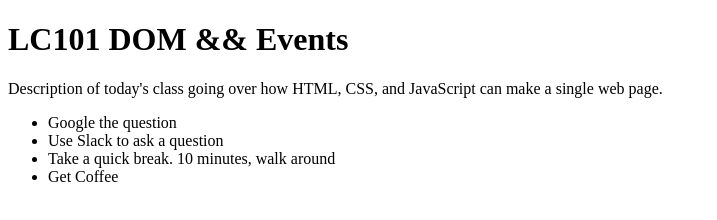
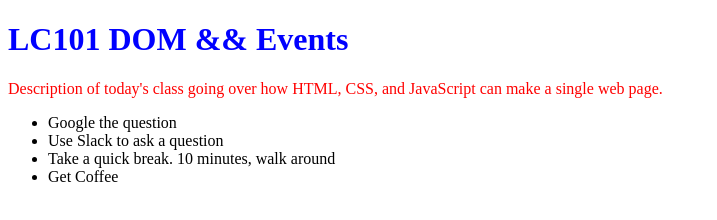
Before and after one commit to farrellw/LC101-DOM-EVENTS, a plain HTML site: page index.html in a window 1280 px wide. Shown: the whole page, without its empty margins (0-717 px from the left). Drawn offline with Linux system fonts and the light colour scheme.

Commit message:
Added red to the description, and blue to the title.

```diff
--- a/assets/application.css
+++ b/assets/application.css
@@ -0,0 +1,8 @@
+h1 {
+    color: blue;
+}
+
+
+.lc101-description {
+    color: red;
+}
--- a/index.html
+++ b/index.html
@@ -5,17 +5,17 @@
     <meta http-equiv="X-UA-Compatible" content="IE=edge" />
     <title>LC101 Dom && Events</title>
     <meta name="viewport" content="width=device-width, initial-scale=1" />
-    <!-- <link
+    <link
       rel="stylesheet"
       type="text/css"
       media="screen"
       href="assets/application.css"
-    /> -->
+    />
   </head>
   <body>
     <h1>LC101 DOM && Events</h1>
     <section>
-      <p>Description of today's class going over how HTML, CSS, and JavaScript can make a single web page.</p>
+      <p class="lc101-description">Description of today's class going over how HTML, CSS, and JavaScript can make a single web page.</p>
       <ul>
         <li> Google the question </li>
         <li> Use Slack to ask a question</li>
```
